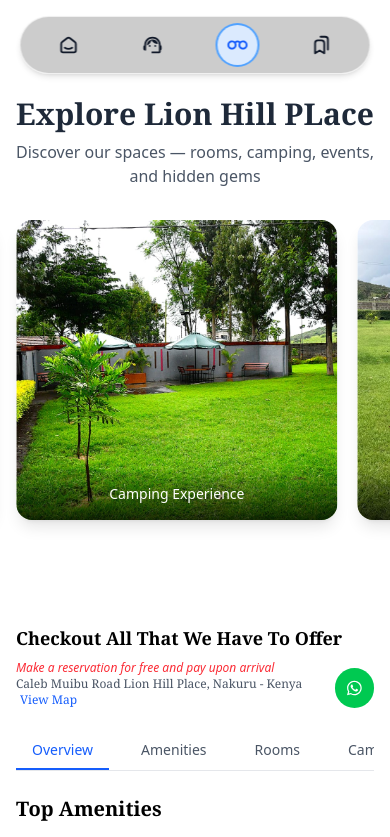
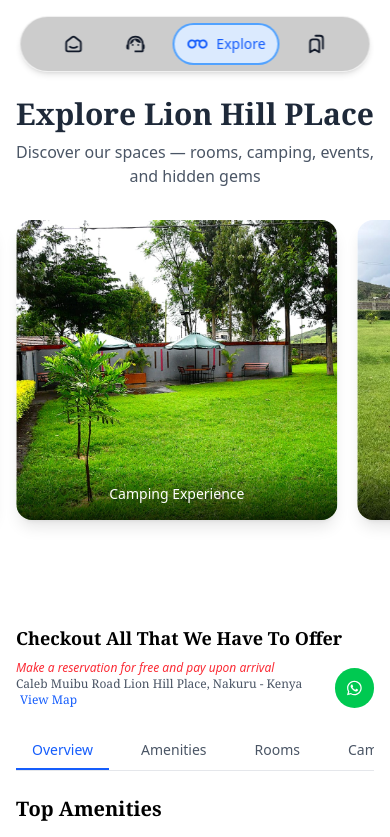
Before and after one commit to pacc-jean/bed-breakfast, a React (Vite) app in the folder lionhillplace/: page /explore in a window 390 px wide. Shown: the top 837 px of the page. Built offline with nearby package versions, Linux system fonts and the light colour scheme.

Commit message:
label on active tab and link changes

```diff
--- a/lionhillplace/src/components/layout/Footer.tsx
+++ b/lionhillplace/src/components/layout/Footer.tsx
@@ -3,8 +3,8 @@ import { FaWhatsapp, FaInstagram } from "react-icons/fa";
 
 const footerNavItems = [
   { label: "Home", to: "/" },
-  { label: "FAQ", to: "/contactfaq#faq" },
-  { label: "Contact", to: "/contactfaq#contact" },
+  { label: "Contact", to: "/contactfaq#faq" },
+  { label: "Explore", to: "/explore" },
   { label: "Book Now", to: "/book" },
 ];
 
--- a/lionhillplace/src/components/layout/MobileTopNav.tsx
+++ b/lionhillplace/src/components/layout/MobileTopNav.tsx
@@ -5,7 +5,7 @@ import { RiGlassesLine } from "react-icons/ri";
 
 const navItems = [
   { label: "Home", to: "/", icon: TbSmartHome },
-  { label: "Contact & FAQ", to: "/contactfaq", icon: MdSupportAgent },
+  { label: "Contact", to: "/contactfaq", icon: MdSupportAgent },
   { label: "Explore", to: "/explore", icon: RiGlassesLine },
   { label: "Book", to: "/book", icon: TbBookmarks },
 ];
@@ -14,7 +14,7 @@ export default function MobileTopNav() {
   const location = useLocation();
 
   return (
-    <nav className="fixed top-4 left-1/2 -translate-x-1/2 z-50 bg-black/20 backdrop-blur-md border border-white/70 shadow-md rounded-full px-4 py-2 flex justify-between items-center w-[90%] max-w-md md:hidden">
+    <nav className="fixed top-4 left-1/2 -translate-x-1/2 z-50 bg-black/20 backdrop-blur-md border border-white/70 shadow-md rounded-full px-2 py-2 flex items-center justify-center gap-4 w-[90%] max-w-md md:hidden">
       {navItems.map(({ label, to, icon: Icon }) => {
         const isActive = location.pathname === to.split("#")[0];
 
@@ -22,16 +22,19 @@ export default function MobileTopNav() {
           <Link
             key={label}
             to={to}
-            className="px-3 relative flex items-center justify-center"
+            className="flex-shrink-0"
           >
             <div
-              className={`w-10 h-10 flex items-center justify-center rounded-full transition-all duration-200 ${
+              className={`flex items-center gap-2 px-3 py-2 rounded-full transition-all duration-200 ${
                 isActive
                   ? "bg-blue-100 text-blue-600 ring-2 ring-blue-400"
                   : "text-gray-900"
               }`}
             >
               <Icon size={22} />
+              {isActive && (
+                <span className="text-sm font-medium whitespace-nowrap">{label}</span>
+              )}
             </div>
           </Link>
         );
```
